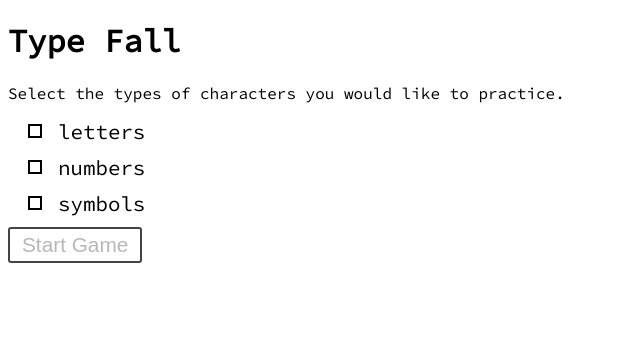
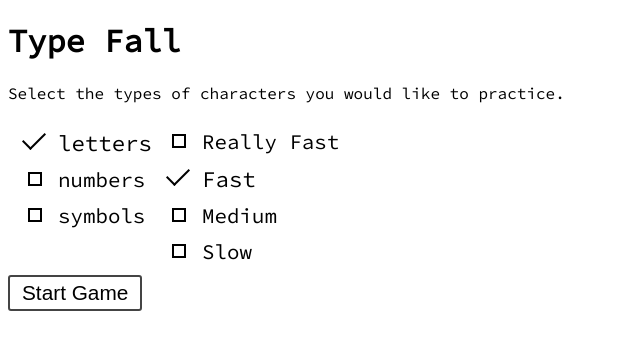
Before and after one commit to kurtpetrek/type-fall, a React (Create React App) app: page / in a window 1280 px wide. Shown: the top 350 px of the page, without its empty margins (0-640 px from the left). Built offline with nearby package versions, Linux system fonts and the light colour scheme.

Commit message:
pass options to gameover, allows setting spawn speed

```diff
--- a/src/App.js
+++ b/src/App.js
@@ -9,17 +9,21 @@ class App extends Component {
     super(props);
     this.state = {
       currentView: "StartView",
-      selectedTextOptions: [],
+      selectedTextOptions: ['letters'],
       textOptions: ["letters", "numbers", "symbols"],
+      spawnRate: 20,
       score: 0,
       highScore: 0
     };
   }
 
-  handleGameStart = textOptions => {
+  handleGameStart = (textOptions, spawnRate) => {
+    const rate = spawnRate;
+
     this.setState(prevState => {
       prevState.selectedTextOptions = textOptions;
       prevState.currentView = "GameView";
+      prevState.spawnRate = rate;
       return prevState;
     });
   }
@@ -47,6 +51,8 @@ class App extends Component {
       return (
         <StartView
           textOptions={this.state.textOptions}
+          selectedTextOptions={this.state.selectedTextOptions}
+          spawnRate={this.state.spawnRate}
           onGameStart={this.handleGameStart}
         />
       );
@@ -54,6 +60,7 @@ class App extends Component {
       return (
         <GameView
           textOptions={this.state.selectedTextOptions}
+          spawnRate={this.state.spawnRate}
           onGameOver={this.handleGameOver}
         />
       );
@@ -62,13 +69,18 @@ class App extends Component {
         <GameOverView
           score={this.state.score}
           highScore={this.state.score}
+          selectedTextOptions={this.state.selectedTextOptions}
+          spawnRate={this.state.spawnRate}
           onGameRestart={this.handleGameRestart}
+
         />
       );
     } else {
       return (
         <StartView
           textOptions={this.state.textOptions}
+          selectedTextOptions={this.state.selectedTextOptions}
+          spawnRate={this.state.spawnRate}
           onGameStart={this.handleGameStart}
         />
       );
--- a/src/components/GameOverView.js
+++ b/src/components/GameOverView.js
@@ -6,6 +6,9 @@ export default function GameOverView(props) {
     <div>
       <h1>Game Over!</h1>
       <h2>Score: {props.score}</h2>
+      <h2>Highscore: {props.highScore}</h2>
+      <h2>Options: {props.selectedTextOptions}</h2>
+      <h2>Speed: {props.spawnRate}</h2>
       <Button handleClick={props.onGameRestart}>
           New Game
       </Button>
--- a/src/components/GameView.js
+++ b/src/components/GameView.js
@@ -16,7 +16,8 @@ export default class GameView extends Component {
     options = [].concat.apply([], options);
     this.gameTime = 0;
     this.intSpeed = 50;
-    this.spawnRate = this.intSpeed * 20;
+    // this.spawnRate = this.intSpeed * 15;
+    this.spawnRate = this.intSpeed * props.spawnRate;
     this.onGameOver = props.onGameOver;
     this.state = {
       selectedCategories: props.textOptions,
--- a/src/components/StartView.js
+++ b/src/components/StartView.js
@@ -8,7 +8,8 @@ export default class StartView extends Component {
     super(props);
     this.state = {
       textOptions: props.textOptions,
-      selectedTextOptions: []
+      selectedTextOptions: props.selectedTextOptions,
+      spawnRate: props.spawnRate
     };
     this.handleGameStart = props.onGameStart;
   }
@@ -28,16 +29,27 @@ export default class StartView extends Component {
     }
   };
 
+  handleSpeedUpdate = (value) => {
+    // const rate = e.target.value
+    const rate = value;
+    this.setState(prevState => {
+      prevState.spawnRate = rate;
+      console.log(rate);
+      return prevState;
+    });
+  }
+
   onStartGame = () => {
     if (this.state.selectedTextOptions.length >= 1) {
-      this.handleGameStart(this.state.selectedTextOptions);
+      this.handleGameStart(this.state.selectedTextOptions, this.state.spawnRate);
     }
   };
 
   render() {
     let {
       textOptions,
-      selectedTextOptions
+      selectedTextOptions,
+      spawnRate
     } = this.state;
 
     textOptions = textOptions.map(val => {
@@ -50,11 +62,32 @@ export default class StartView extends Component {
           key={val}
           value={val}
           checked={checked}
+          tabindex="0"
           handleInput={() => {
             this.updateOptions(val);
           }}
         >
           {val}
+        </StyledCheckbox>
+      );
+    });
+
+    const speedOptions = ['Really Fast', 'Fast', 'Medium', 'Slow'].map((el, i)=>{
+      let checked = false;
+      let value = 15 + (i * 5)
+      if (this.state.spawnRate ===  value){
+        checked = true;
+      }
+      return (
+        <StyledCheckbox
+          key={value}
+          value={value}
+          checked={checked}
+          handleInput={() => {
+            this.handleSpeedUpdate(value);
+          }}
+        >
+          {el}
         </StyledCheckbox>
       );
     });
@@ -65,7 +98,15 @@ export default class StartView extends Component {
       <div>
         <h1>Type Fall</h1>
         <p>Select the types of characters you would like to practice.</p>
-        {textOptions}
+        <div style={{display: 'flex'}}>
+          <div>
+              {textOptions}
+          </div>
+          <div>
+              {speedOptions}
+          </div>
+        </div>
+
         <Button
           handleClick={this.onStartGame}
           disabled={disabled}
```
